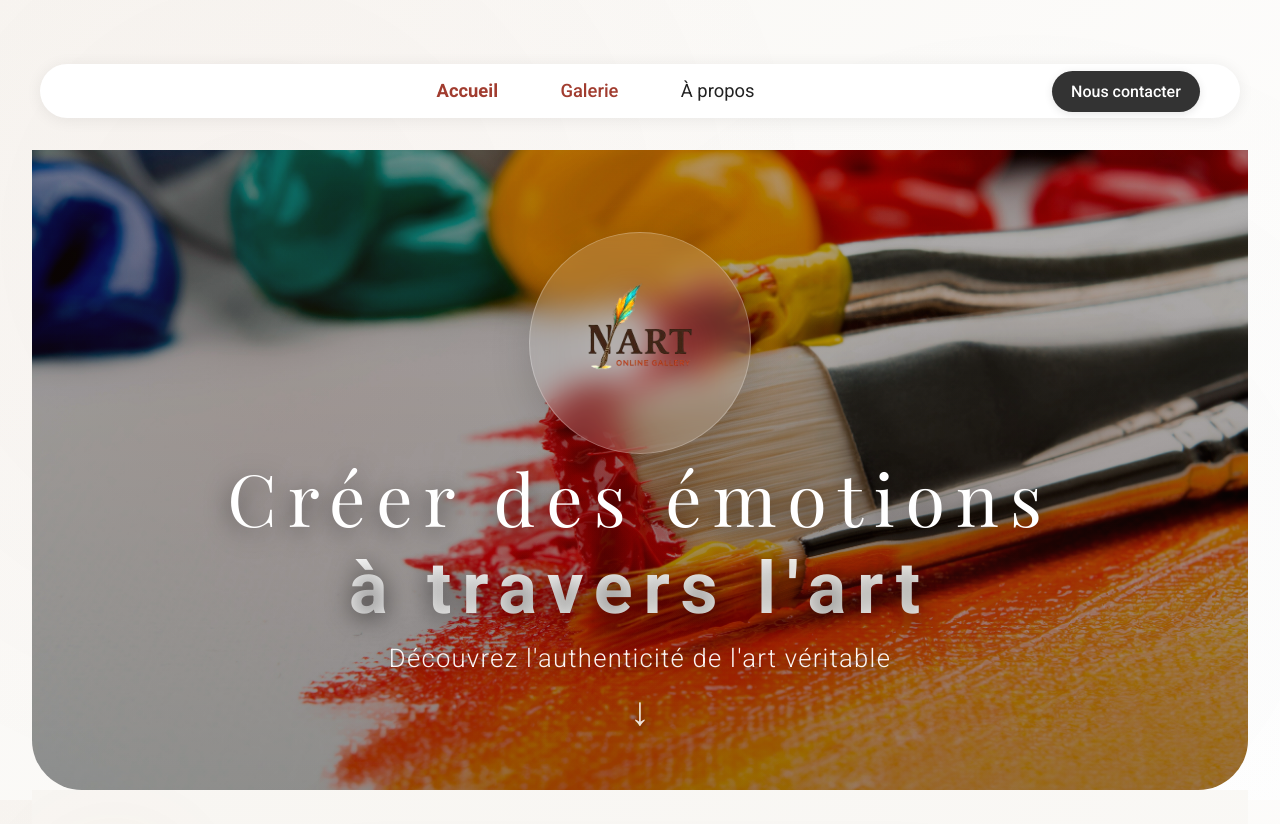
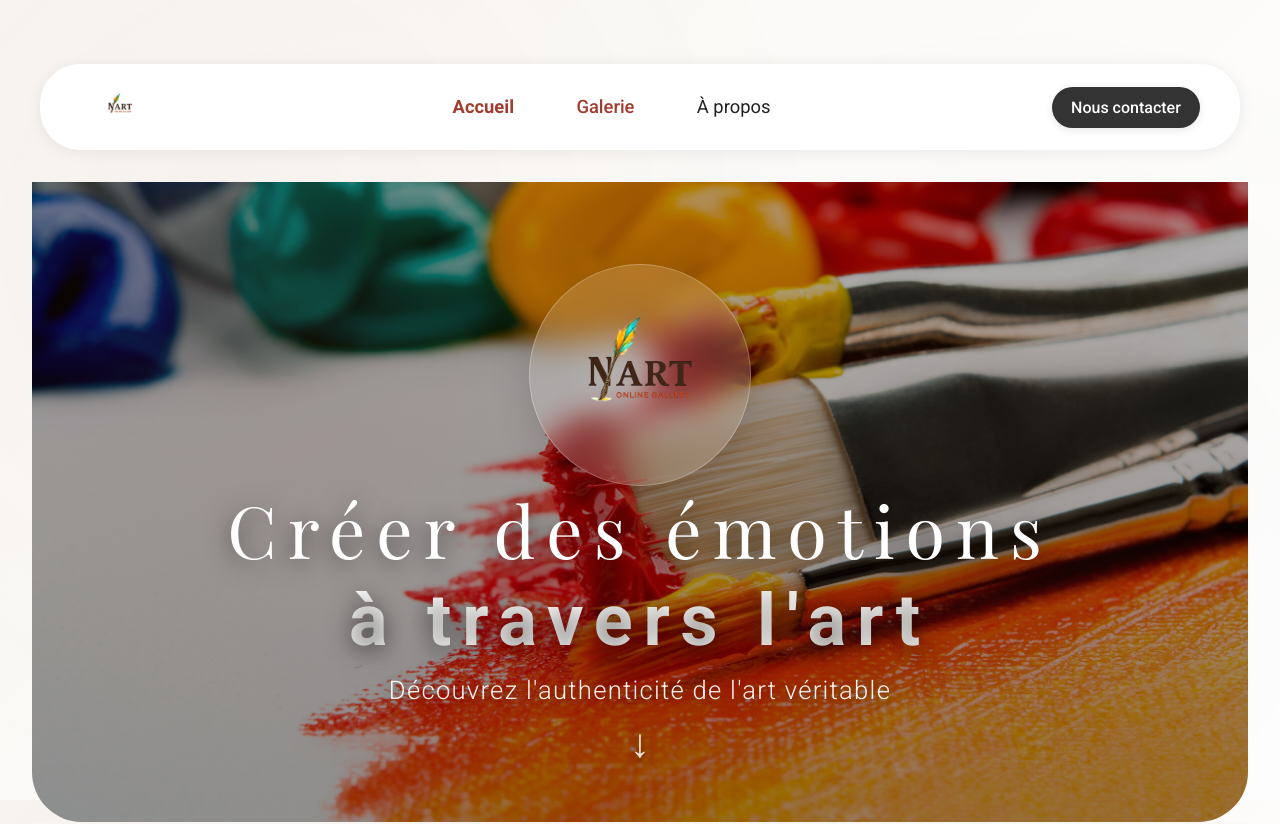
Before and after one commit to USERNAOUAL/galerie_nart, a React (Vite) app: page / in a window 1280 px wide. Shown: the top 824 px of the page. Built offline with nearby package versions, Linux system fonts and the light colour scheme; no server answers; a web font is replaced by a local one.

Commit message:
fix dimension logo

```diff
--- a/src/components/Menu.jsx
+++ b/src/components/Menu.jsx
@@ -12,9 +12,27 @@ const Menu = () => {
       <div
         className="logo-container"
         onClick={() => navigate('/')}
-        style={{ cursor: 'pointer' }}
+        style={{
+          cursor: 'pointer',
+          display: 'flex',
+          alignItems: 'center',
+          gap: '0.7rem',
+          visibility: 'visible',
+          opacity: 1
+        }}
       >
-        <img src={getAssetPath('nart-logo.png')} alt="Nart Logo" className="logo small-logo" />
+        <img
+          src={getAssetPath('nart-logo.png')}
+          alt="Nart Logo"
+          className="logo small-logo"
+          style={{
+            height: '80px',
+            width: 'auto',
+            display: 'block',
+            visibility: 'visible',
+            opacity: 1
+          }}
+        />
       </div>
       <ul className="menu-links horizontal-links">
         <li
--- a/src/styles/Menu.css
+++ b/src/styles/Menu.css
@@ -55,6 +55,34 @@
   gap: 0.7rem;
 }
 
+/* Assurer que le logo est visible sur desktop */
+@media (min-width: 769px) {
+  .logo-container {
+    display: flex !important;
+    align-items: center !important;
+    gap: 0.7rem !important;
+    visibility: visible !important;
+    opacity: 1 !important;
+  }
+
+  .logo, .small-logo {
+    display: block !important;
+    visibility: visible !important;
+    opacity: 1 !important;
+    height: 80px !important;
+    width: auto !important;
+  }
+
+  .menu.inspired-menu .logo-container {
+    display: flex !important;
+  }
+
+  .menu.inspired-menu .small-logo {
+    height: 80px !important;
+    display: block !important;
+  }
+}
+
 .logo {
   height: 80px;
   margin-right: 0.5rem;
@@ -64,11 +92,13 @@
 }
 
 .small-logo {
-  height: 46px;
+  height: 80px;
   margin-right: 0.7rem;
   filter: contrast(1.1) saturate(1.2);
   transition: transform 0.2s ease;
   object-fit: contain;
+  width: auto;
+  max-width: none;
 }
 
 .logo:hover, .small-logo:hover {
```
